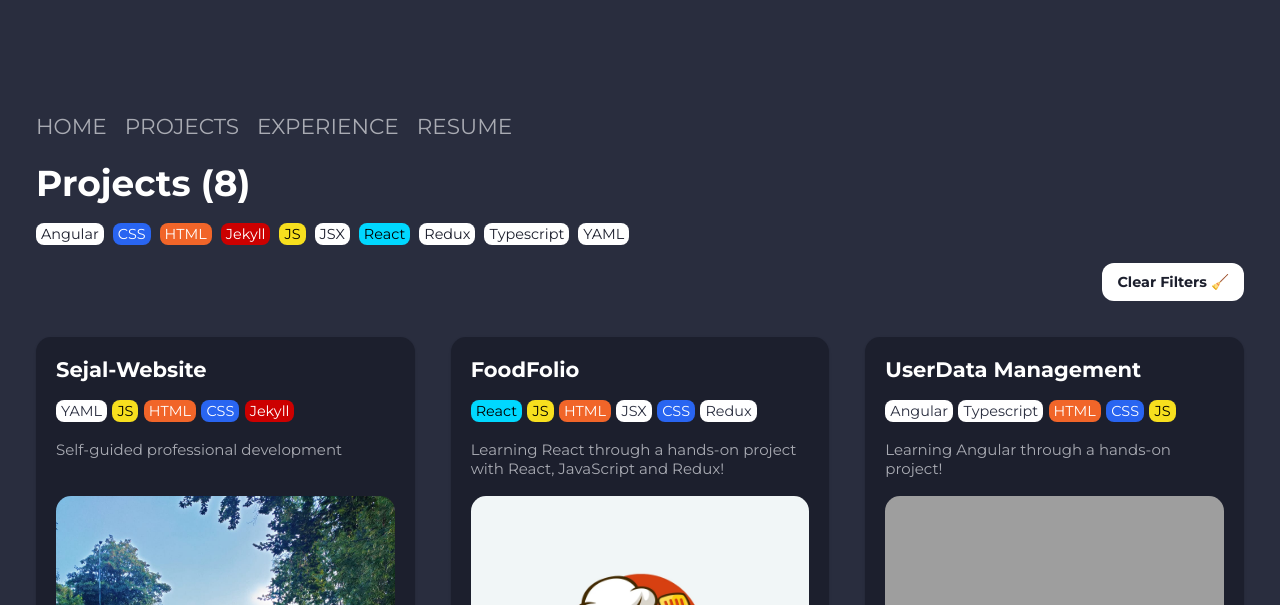
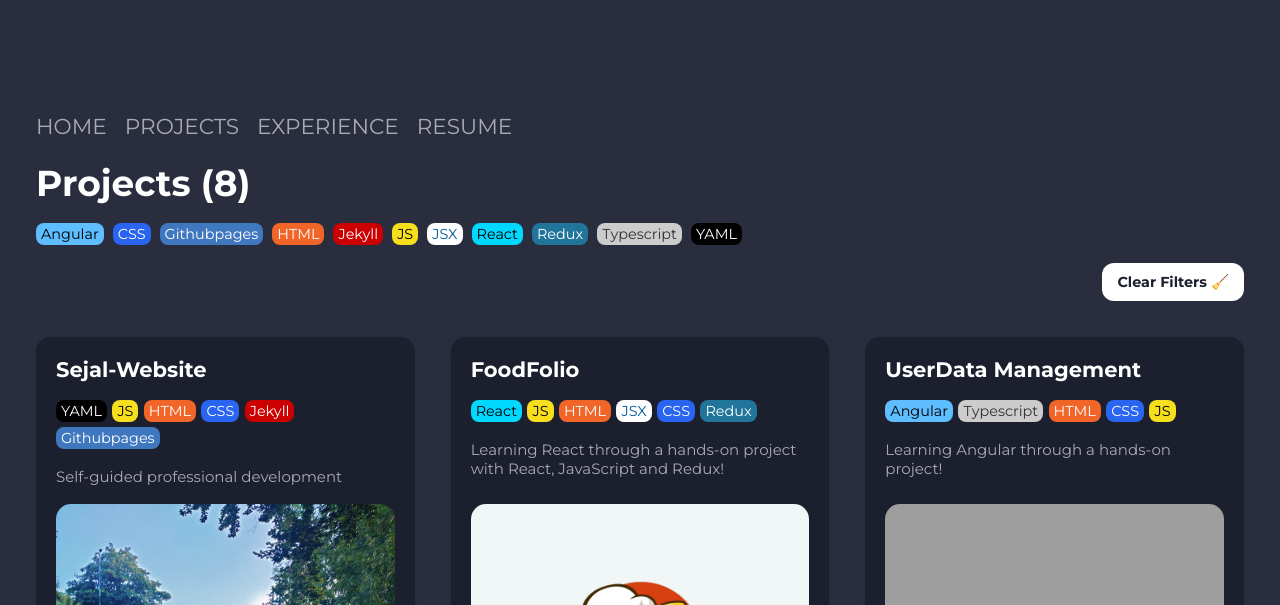
Before and after one commit to sejalpurohit/sejalpurohit.github.io, a Jekyll site: the page built from projects.md, in a window 1280 px wide and 900 px high, cut to the strip 295-900 px from the top of the window. Built offline with Jekyll 4.4.1, drawn with Linux system fonts in a browser that asks for light colours; nearby versions of some CDN libraries.

Commit message:
tags color updated

```diff
--- a/assets/js/tags.js
+++ b/assets/js/tags.js
@@ -15,12 +15,17 @@ const colorSchemes = {
   c: { color: "#00599c", bgColor: "#00599c" },
   dart: { color: "#02569b", bgColor: "#02569b" },
   php: { color: "#000", bgColor: "#8993be" },
+  jsx: { color: "#00599c", bgColor: "#FFF" },
+  typescript: { color: "#333", bgColor: "#ccc" },
+  yaml: { color: "#fff", bgColor: "#000" },
+  redux: { color: "#fff", bgColor: "#21759b" },
+  jekyll: { color: "#fff", bgColor: "#cc0000" },
   //   stacks
   mevn: { color: "#fff", bgColor: "#00d1b2" },
   mern: { color: "#fff", bgColor: "#00d1b2" },
   mean: { color: "#fff", bgColor: "#00d1b2" },
   // web dev
-  pwa: { color: "#000", bgColor: "#5ebeff" },
+  angular: { color: "#000", bgColor: "#5ebeff" },
   react: { color: "#000", bgColor: "#00d8ff" },
   nodejs: { color: "#fff", bgColor: "#026e00" },
   express: { color: "#000", bgColor: "#fff" },
@@ -55,6 +60,7 @@ const colorSchemes = {
   netlify: { color: "#fff", bgColor: "#00c7b7" },
   vercel: { color: "#fff", bgColor: "#000000" },
   github_pages: { color: "#fff", bgColor: "#4078c0" },
+  githubpages: { color: "#fff", bgColor: "#4078c0" },
   // tools & clis
   pypi: { color: "#fff", bgColor: "#3775a9" },
   git: { color: "#f34f29", bgColor: "#f34f29" },
```
Also changed, not shown: _data/projects_data.yml (+6 -6 lines).
